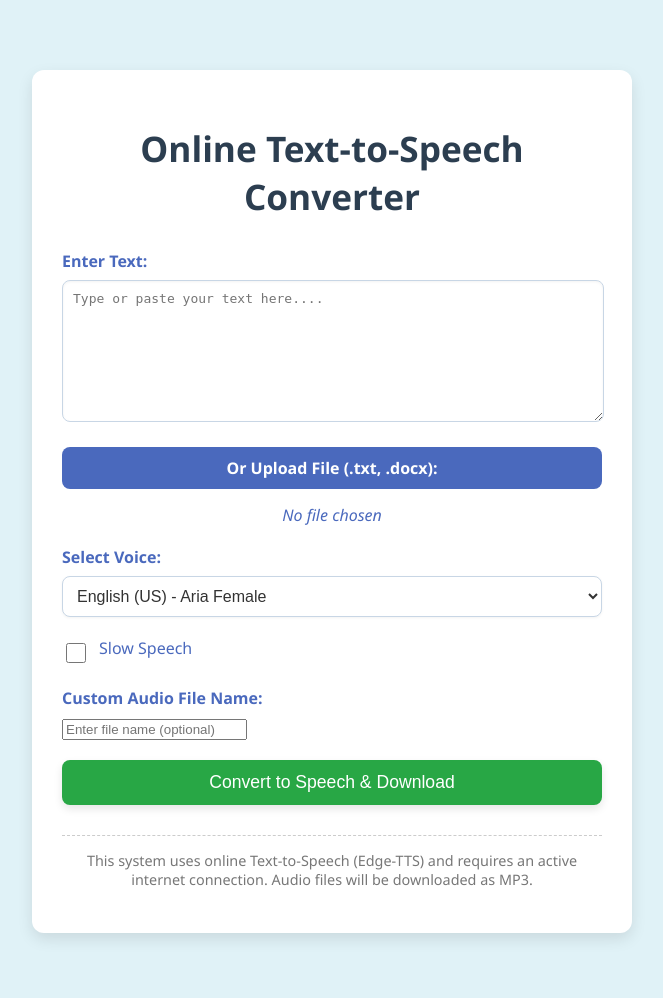
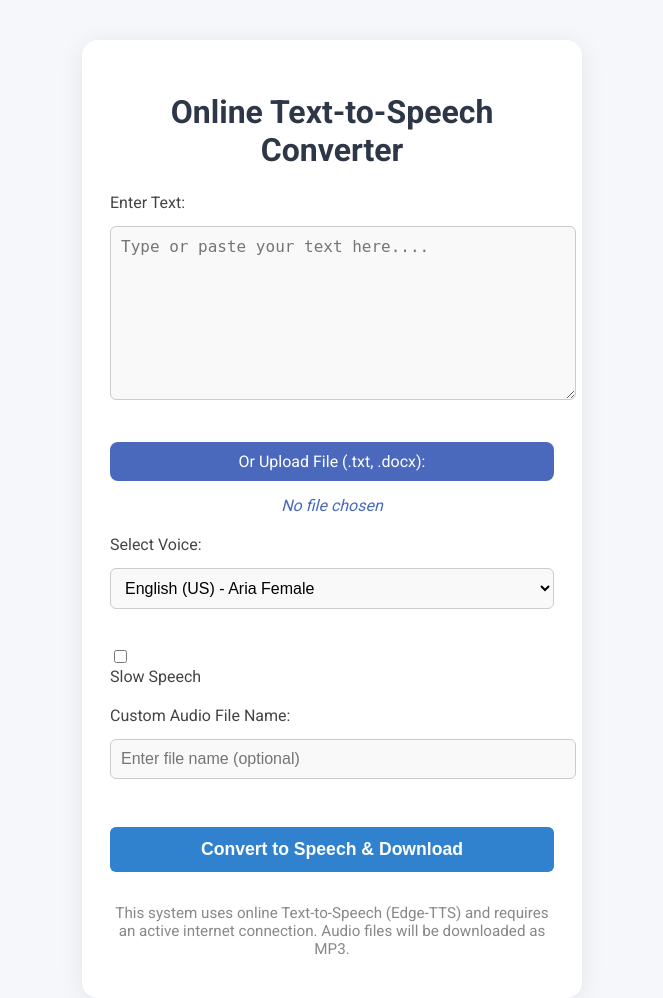
Before and after one commit to Maimuna-Bature/Online-TTS_SYSTEM, a Flask app: page / in a window 1280 px wide. Shown: the whole page, without its empty margins (308-971 px from the left). Before the commit the page ends 939 px from the top, so only its background shows below. Run offline with Flask 3, Linux system fonts and the light colour scheme.

Commit message:
Improve Front-end Design

```diff
--- a/app.py
+++ b/app.py
@@ -6,7 +6,7 @@ import asyncio
 import edge_tts
 
 app = Flask(__name__)
-app.secret_key = 'your_secret_key'  # Needed for session management
+app.secret_key = os.environ.get('SECRET_KEY', 'default_secret_key')
 
 #define a temporary directory for audio fils and upoaded files
 AUDIO_UPLOAD_TEMP_DIR = os.path.join(tempfile.gettempdir(), 'tts_app_temp_files')
--- a/static/style.css
+++ b/static/style.css
@@ -1,8 +1,8 @@
 body {
     font-family: 'Segoe UI', Tahoma, Geneva, Verdana, sans-serif;
     margin: 0;
-    padding: 20px;
-    background-color: #e0f2f7;
+    padding: 0;
+    background: #f5f7fa;
     display: flex;
     justify-content: center;
     align-items: flex-start;
@@ -11,21 +11,21 @@ body {
 }
 
 .container {
-    background-color: #ffffff;
-    padding: 30px;
-    border-radius: 12px;
-    box-shadow: 0 6px 15px rgba(0, 0, 0, 0.1);
+    background: #fff;
+    padding: 32px 28px 24px 28px;
+    border-radius: 16px;
+    box-shadow: 0 4px 24px rgba(0,0,0,0.08);
     width: 100%;
-    max-width: 600px;
+    max-width: 500px;
     box-sizing: border-box;
-    margin-top: 50px;
+    margin-top: 40px;
 }
 
 h1 {
     text-align: center;
-    color: #2c3e50;
-    margin-bottom: 30px;
-    font-size: 2.2em;
+    color: #2d3748;
+    margin-bottom: 24px;
+    font-weight: 700;
 }
 
 .form-group {
@@ -35,76 +35,48 @@ h1 {
 label {
     display: block;
     margin-bottom: 8px;
-    font-weight: bold;
-    color: #4a69bd;
+    font-weight: 500;
+    color: #444;
+}
+
+input[type="text"], textarea, select {
+    width: 100%;
+    padding: 10px;
+    margin-top: 6px;
+    margin-bottom: 18px;
+    border: 1px solid #ccc;
+    border-radius: 6px;
+    font-size: 1rem;
+    background: #f9f9f9;
+    transition: border 0.2s;
+}
+
+input[type="text"]:focus, textarea:focus, select:focus {
+    border: 1.5px solid #3182ce;
+    outline: none;
 }
 
 textarea {
-    width: calc(100% - 20px);
-    padding: 10px;
-    border: 1px solid #c8d6e5;
-    border-radius: 8px;
-    font-size: 1em;
     resize: vertical;
     min-height: 120px;
-    box-shadow: inset 0 1px 3px rgba(0, 0, 0, 0.05);
-    max-width: 100%;
-    word-wrap: break-word;
 }
 
-textarea:focus,
-select:focus,
-button[type="submit"]:focus,
-.file-upload-label:focus {
-    outline: 2px solid #4a69bd;
-    outline-offset: 2px;
+button[type="submit"], .download-btn {
+    background: #3182ce;
+    color: #fff;
+    border: none;
+    border-radius: 6px;
+    padding: 12px 0;
+    width: 100%;
+    font-size: 1.1rem;
+    font-weight: 600;
+    cursor: pointer;
+    margin-top: 10px;
+    transition: background 0.2s;
 }
 
-select {
-    width: 100%;
-    padding: 10px;
-    border: 1px solid #c8d6e5;
-    border-radius: 8px;
-    font-size: 1em;
-    background-color: #ffffff;
-    color: #333;
-    box-shadow: 0 1px 3px rgba(0, 0, 0, 0.05);
-}
-
-.checkbox-group {
-    display: flex;
-    align-items: center;
-    margin-bottom: 20px;
-}
-
-.checkbox-group label {
-    margin-left: 10px;
-    font-weight: normal;
-}
-
-.checkbox-group input[type="checkbox"] {
-    margin-bottom: 0;
-    height: 20px;
-    width: 20px;
-    accent-color: #4a69bd;
-}
-
-button[type="submit"] {
-    width: 100%;
-    padding: 12px 20px;
-    background-color: #28a745;
-    color: white;
-    border: none;
-    border-radius: 8px;
-    font-size: 1.1em;
-    cursor: pointer;
-    transition: background-color 0.3s ease, transform 0.2s ease;
-    box-shadow: 0 4px 8px rgba(0, 0, 0, 0.1);
-}
-
-button[type="submit"]:hover {
-    background-color: #218838;
-    transform: translateY(-2px);
+button[type="submit"]:hover, .download-btn:hover {
+    background: #225ea8;
 }
 
 button[type="submit"]:active {
@@ -152,42 +124,23 @@ input[type="file"] {
 }
 
 .error-message {
-    color: #dc3545;
-    background-color: #f8d7da;
-    border: 1px solid #f5c6cb;
+    color: #e53e3e;
+    background: #fff5f5;
+    border: 1px solid #feb2b2;
+    border-radius: 6px;
     padding: 10px;
-    border-radius: 8px;
+    margin-top: 18px;
     text-align: center;
-    margin-top: 20px;
-    font-weight: bold;
 }
 
 .footer-note {
-    font-size: 0.9em;
-    color: #777;
-    margin-top: 30px;
+    margin-top: 32px;
     text-align: center;
-    border-top: 1px dashed #ccc;
-    padding-top: 15px;
+    color: #888;
+    font-size: 0.95rem;
 }
 
 .audio-preview {
-    margin-top: 30px;
+    margin-top: 24px;
     text-align: center;
 }
-
-.download-btn {
-    display: inline-block;
-    margin-top: 15px;
-    padding: 10px 20px;
-    background-color: #4a69bd;
-    color: #fff;
-    border-radius: 8px;
-    text-decoration: none;
-    font-weight: bold;
-    transition: background-color 0.3s;
-}
-
-.download-btn:hover {
-    background-color: #3b5cb0;
-}
--- a/templates/index.html
+++ b/templates/index.html
@@ -5,6 +5,10 @@
         <meta name="viewport" content="width=device-width, initial-scale=1.0">
         <title>Online Python Text-to-Speech System</title>
         <link rel="stylesheet" href="{{ url_for('static', filename='style.css') }}">
+        <link href="https://fonts.googleapis.com/css?family=Roboto:400,700&display=swap" rel="stylesheet">
+        <style>
+            body { font-family: 'Roboto', Arial, sans-serif; }
+        </style>
     </head>
     <body>
         <div class="container">
```
Also changed, not shown: requirements.txt (line endings or trailing spaces).
